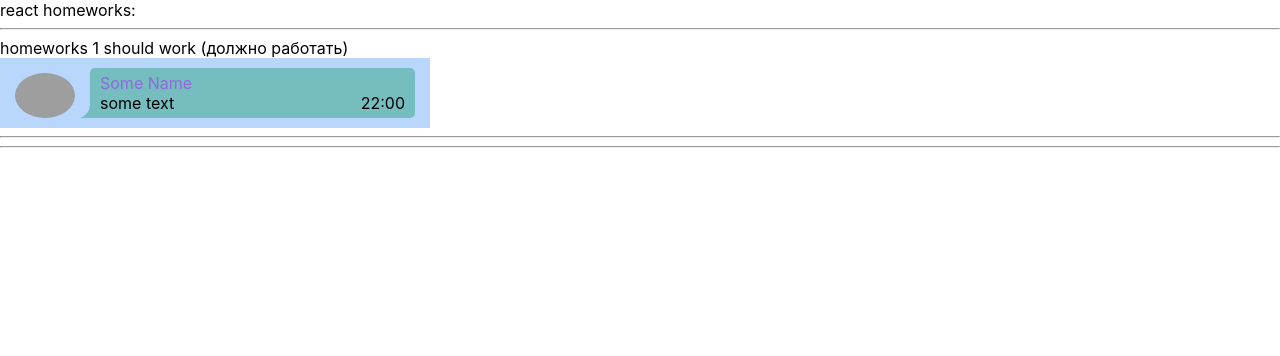
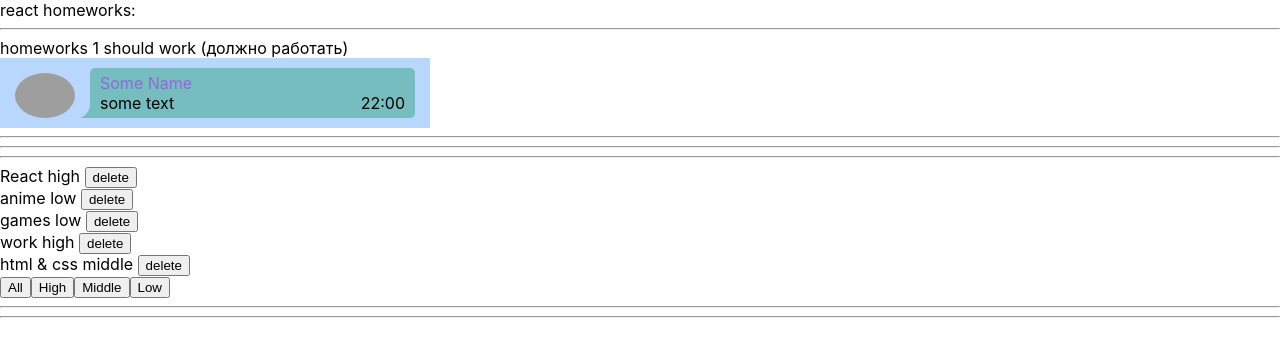
Before and after one commit to splinshady/homeworks, a React (Create React App) app: page / in a window 1280 px wide. Shown: the top 356 px of the page. Built offline with nearby package versions, Linux system fonts and the light colour scheme; grey boxes are pictures that could not be loaded.

Commit message:
feat: delete button

```diff
--- a/src/p1-main/m1-ui/u1-app/App.tsx
+++ b/src/p1-main/m1-ui/u1-app/App.tsx
@@ -1,13 +1,14 @@
 import React from 'react'
 import s from './App.module.css'
 import HW1 from '../../../p2-homeworks/h1/HW1'
+import HW2 from "../../../p2-homeworks/h2/HW2";
 
 function App() {
     return (
         <div className={s.App}>
             <div>react homeworks:</div>
             <HW1/>
-            {/*<HW2/>*/}
+            <HW2/>
             {/*<HW3/>*/}
             {/*<HW4/>*/}
             {/*<HW5/>*/}
--- a/src/p2-homeworks/h2/Affair.tsx
+++ b/src/p2-homeworks/h2/Affair.tsx
@@ -1,19 +1,20 @@
 import React from 'react'
+import {AffairType} from "./HW2";
 
 type AffairPropsType = {
-    // key не нужно типизировать
-    affair: any // need to fix any
-    deleteAffairCallback: any // need to fix any
+    affair: AffairType,
+    deleteAffairCallback: (_id: number) => void,
 }
 
 function Affair(props: AffairPropsType) {
-    const deleteCallback = () => {}// need to fix
+    const deleteCallback = (_id: number) => {
+        props.deleteAffairCallback(_id)
+    }
 
     return (
         <div>
-            // show some text
-
-            <button onClick={deleteCallback}>X</button>
+            <span>{props.affair.name}</span><span> {props.affair.priority} </span>
+            <button onClick={() => {deleteCallback(props.affair._id)}}>delete</button>
         </div>
     )
 }
--- a/src/p2-homeworks/h2/Affairs.tsx
+++ b/src/p2-homeworks/h2/Affairs.tsx
@@ -5,13 +5,13 @@ import {AffairType} from './HW2'
 type AffairsPropsType = { // need to fix any
     data: any
     setFilter: any
-    deleteAffairCallback: any
+    deleteAffairCallback: (_id: number) => void
 }
 
 function Affairs(props: AffairsPropsType) {
     const mappedAffairs = props.data.map((a: AffairType) => (
-        <Affair // should work
-            key={a._id} // кеи ОБЯЗАТЕЛЬНЫ в 99% - так что лучше их писать всегда при создании компонент в мапе
+        <Affair
+            key={a._id}
             affair={a}
             deleteAffairCallback={props.deleteAffairCallback}
         />
--- a/src/p2-homeworks/h2/HW2.tsx
+++ b/src/p2-homeworks/h2/HW2.tsx
@@ -2,12 +2,16 @@ import React, {useState} from 'react'
 import Affairs from './Affairs'
 
 // types
-export type AffairPriorityType = any // need to fix any
-export type AffairType = any // need to fix any
+export type AffairPriorityType =  'low' | 'high' | 'middle' | 'all'
+export type AffairType = {
+    _id: number,
+    name: string,
+    priority: string,
+}
 export type FilterType = 'all' | AffairPriorityType
 
 // constants
-const defaultAffairs: any = [ // need to fix any
+const defaultAffairs: Array<AffairType> = [
     {_id: 1, name: 'React', priority: 'high'},
     {_id: 2, name: 'anime', priority: 'low'},
     {_id: 3, name: 'games', priority: 'low'},
@@ -15,28 +19,24 @@ const defaultAffairs: any = [ // need to fix any
     {_id: 5, name: 'html & css', priority: 'middle'},
 ]
 
-// pure helper functions
-export const filterAffairs = (affairs: any, filter: any): any => { // need to fix any
+export const filterAffairs = (affairs: Array<AffairType>, filter: AffairPriorityType): any => { // need to fix any
     if (filter === 'all') return affairs
-    else return // need to fix
+    if (filter === 'low') return affairs
 }
-export const deleteAffair = (affairs: any, _id: any): any => { // need to fix any
-    return // need to fix
+export const deleteAffair = (affairs: Array<AffairType>, _id: number): Array<AffairType> => {
+    return affairs.filter((item: any) => item._id !== _id)
 }
 
 function HW2() {
-    const [affairs, setAffairs] = useState<any>(defaultAffairs) // need to fix any
+    const [affairs, setAffairs] = useState<Array<AffairType>>(defaultAffairs)
     const [filter, setFilter] = useState<FilterType>('all')
 
     const filteredAffairs = filterAffairs(affairs, filter)
-    const deleteAffairCallback = (_id: any) => setAffairs(deleteAffair(affairs, _id)) // need to fix any
+    const deleteAffairCallback = (_id: number) => setAffairs(deleteAffair(affairs, _id))
 
     return (
         <div>
             <hr/>
-            homeworks 2
-
-            {/*should work (должно работать)*/}
             <Affairs
                 data={filteredAffairs}
                 setFilter={setFilter}
```
